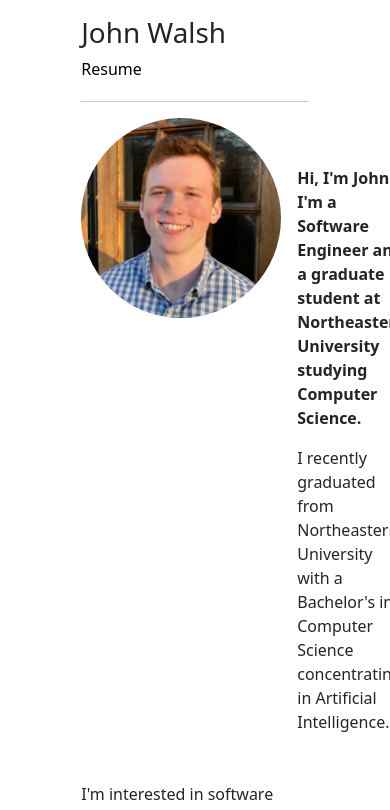
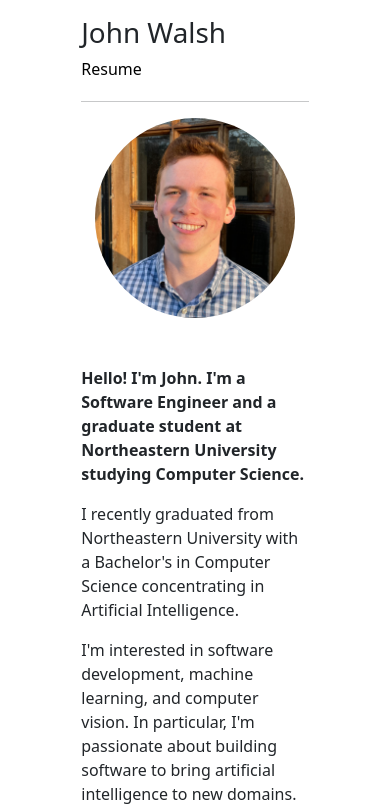
Before and after one commit to johnwaalsh/johnwaalsh.github.io, a React (Create React App) app: page / in a window 390 px wide. Shown: the top 810 px of the page. Built offline with nearby package versions, Linux system fonts and the light colour scheme.

Commit message:
fix mobile styling

```diff
--- a/src/home/home.js
+++ b/src/home/home.js
@@ -3,11 +3,11 @@ import React from "react";
 function HomeComponent() {
     return (
         <div className="text-start">
-            <div className="d-flex">
-                <img style={{height: 200}} alt="profile" className="rounded-circle" src="images/profile.png"/>
-                <div className="d-flex flex-column m-3 mt-5">
-                    <span className="mb-3"><b>Hi, I'm John. I'm a Software Engineer and a graduate student at Northeastern University studying Computer Science.</b></span>
-                    <span className="mb-3">I recently graduated from Northeastern University with a Bachelor's in Computer Science concentrating in Artificial Intelligence.</span>
+            <div className="d-flex flex-column flex-md-row">
+                <img style={{height: 200, width: 200}} alt="profile" className="align-self-center align-self-md-start rounded-circle" src="images/profile.png"/>
+                <div className="d-flex flex-column ms-0 ms-md-3 me-0 me-md-3 mb-md-3 mt-5">
+                    <span className="mb-3"><b>Hello! I'm John. I'm a Software Engineer and a graduate student at Northeastern University studying Computer Science.</b></span>
+                    <span className="">I recently graduated from Northeastern University with a Bachelor's in Computer Science concentrating in Artificial Intelligence.</span>
                 </div>
             </div>
             <div className="d-flex flex-column mt-3">
```
